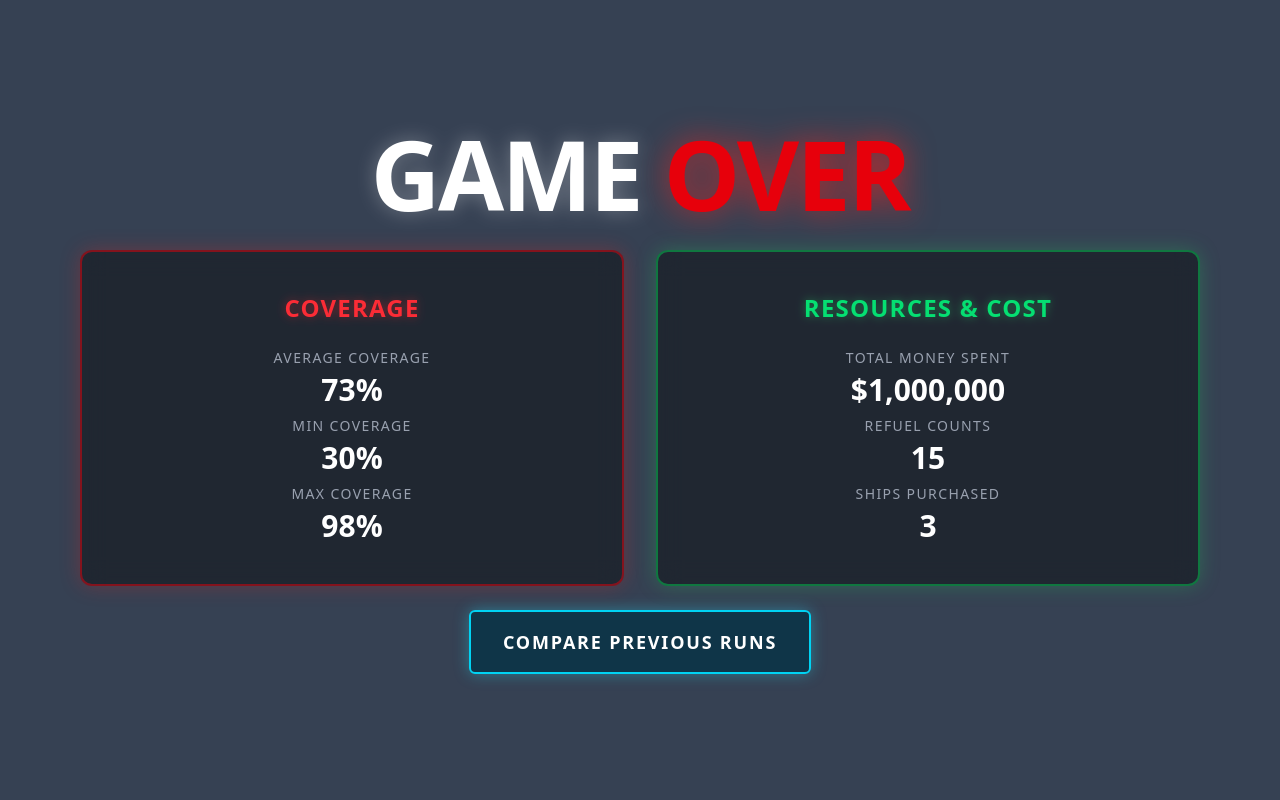
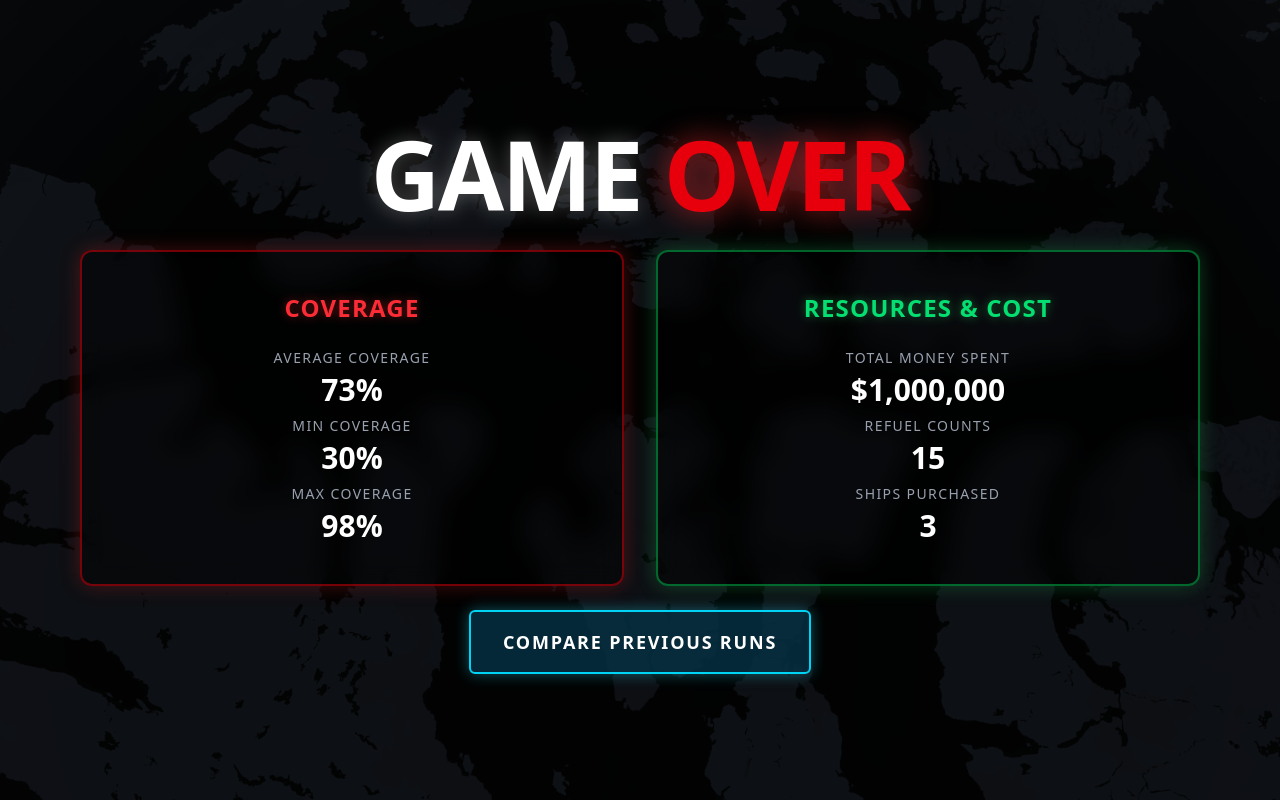
Before and after one commit to Sam-Drake-2007/CANshield, a React (Vite) app: page /results in a window 1280 px wide. Built offline with nearby package versions, Linux system fonts and the light colour scheme.

Commit message:
added main-bg and added it to results

```diff
--- a/src/pages/results/ResultsPage.jsx
+++ b/src/pages/results/ResultsPage.jsx
@@ -1,3 +1,5 @@
+import bgImage from '../../assets/images/main-bg.png';
+
 export default function Results() {
 
     const bg_url = "https://images.unsplash.com/photo-1651771529172-0d45a1455598?q=80&w=1170&auto=format&fit=crop&ixlib=rb-4.1.0&ixid=M3wxMjA3fDB8MHxwaG90by1wYWdlfHx8fGVufDB8fHx8fA%3D%3D"
@@ -17,9 +19,9 @@ export default function Results() {
     return (
         <main
             className="bg-gray-700 min-h-screen w-full bg-cover bg-center bg-no-repeat flex flex-col items-center justify-center bg-blend-overlay"
-            /*style={{
-                backgroundImage: `url(${bg_url})`,
-        }} =========> NOT USING BG FOR NOW, TEMPORARY GRAY COLOR*/
+            style={{
+            backgroundImage: `url(${bgImage})`,
+}}
         >
 
             {/* Game Over Title */}
```
Also changed, not shown: src/assets/images/main-bg.png (added).
